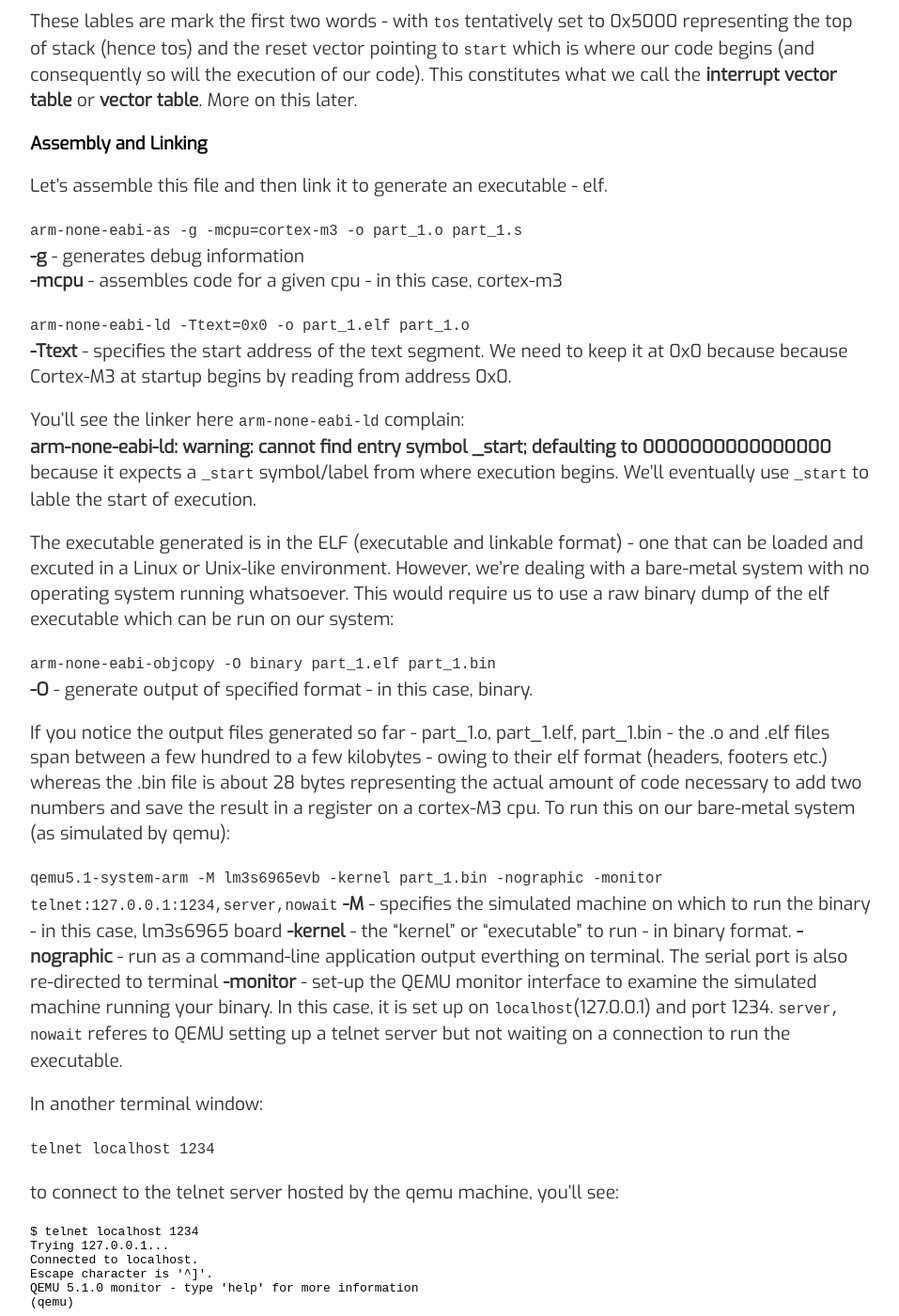
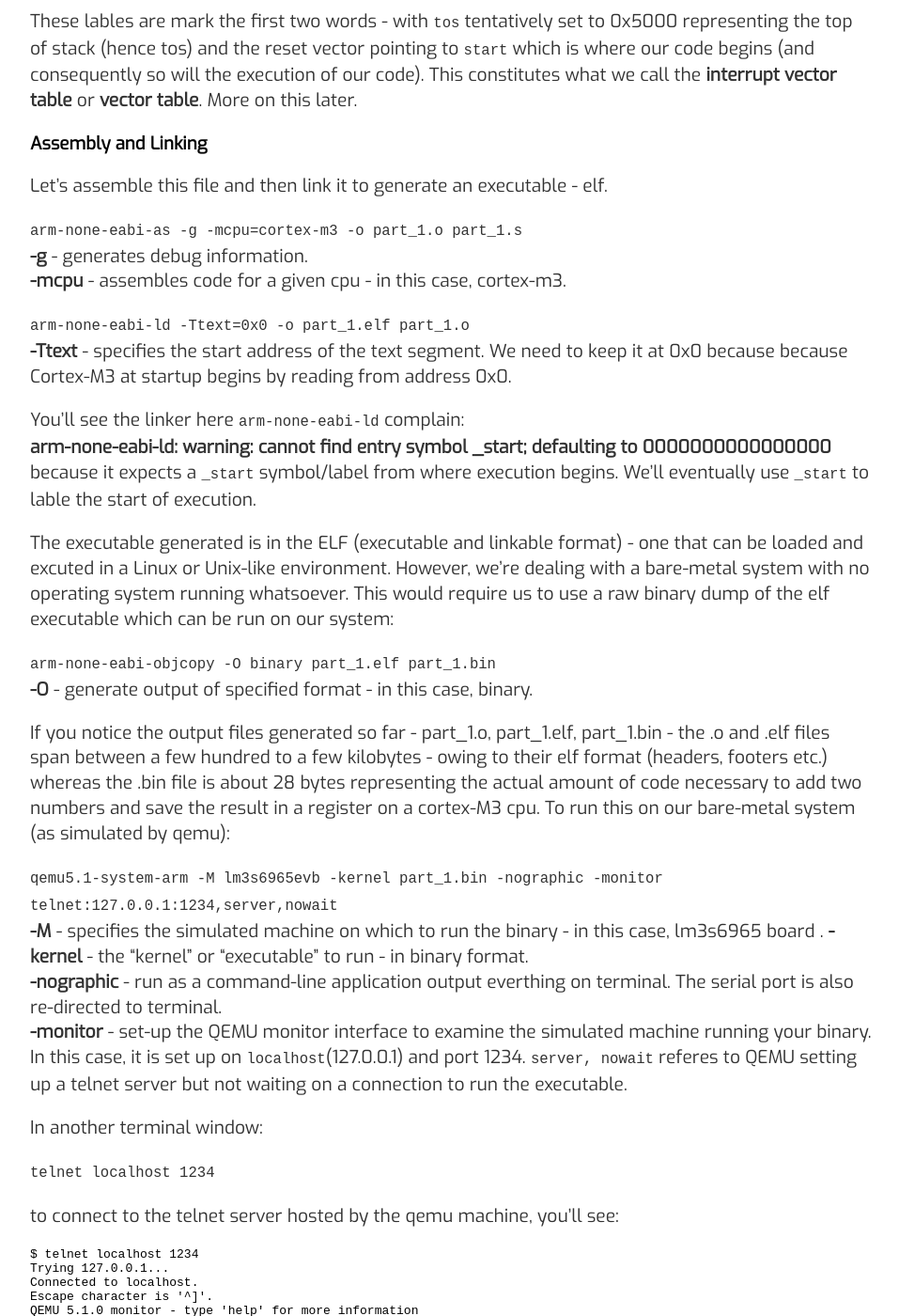
Before and after one commit to varun-venkatesh/varun-venkatesh.github.io, a Jekyll site: the page built from _posts/2020-09-28-bare-mtl-chapter2.md, in a window 1280 px wide and 1400 px high, scrolled down 1866 px. Shown: the whole window at 94% size, without its empty margins (160-1117 px from the left). Built offline with Jekyll 4.4.1, drawn with Linux system fonts in a browser that asks for light colours; some of the changed text lies outside the part shown.

````diff
--- a/_posts/2020-09-28-bare-mtl-chapter2.md
+++ b/_posts/2020-09-28-bare-mtl-chapter2.md
@@ -66,8 +66,8 @@
 Let's assemble this file and then link it to generate an executable - elf.
 
 ```arm-none-eabi-as -g -mcpu=cortex-m3 -o part_1.o part_1.s```
-**-g** - generates debug information
-**-mcpu** - assembles code for a given cpu - in this case, cortex-m3
+**-g** - generates debug information.
+**-mcpu** - assembles code for a given cpu - in this case, cortex-m3.
 
 ```arm-none-eabi-ld -Ttext=0x0 -o part_1.elf part_1.o```
 **-Ttext** - specifies the start address of the text segment. We need to keep it at 0x0 because because Cortex-M3 at startup begins by reading from address 0x0.
@@ -84,9 +84,9 @@
 If you notice the output files generated so far - part_1.o, part_1.elf, part_1.bin - the .o and .elf files span between a few hundred to a few kilobytes - owing to their elf format (headers, footers etc.) whereas the .bin file is about 28 bytes representing the actual amount of code necessary to add two numbers and save the result in a register on a cortex-M3 cpu. To run this on our bare-metal system (as simulated by qemu):
 
 ```qemu5.1-system-arm -M lm3s6965evb -kernel part_1.bin -nographic -monitor telnet:127.0.0.1:1234,server,nowait```
-**-M**  - specifies the simulated machine on which to run the binary - in this case, lm3s6965 board
+**-M**  - specifies the simulated machine on which to run the binary - in this case, lm3s6965 board  .
 **-kernel** - the "kernel" or "executable" to run - in binary format.
-**-nographic** - run as a command-line application output everthing on terminal. The serial port is also re-directed to terminal
+**-nographic** - run as a command-line application output everthing on terminal. The serial port is also re-directed to terminal.
 **-monitor** - set-up the QEMU monitor interface to examine the simulated machine running your binary. In this case, it is set up on ```localhost```(127.0.0.1) and port 1234. ```server, nowait``` referes to QEMU setting up a telnet server but not waiting on a connection to run the executable.
 
 In another terminal window:
@@ -122,9 +122,9 @@
 Earlier, we mentioned that on reset, the value at address 0x00000000 is copied onto the stack pointer ```R13``` and the value at address 0x00000004 is copied onto the program counter ```R15``` which is where execution will begin. We've seen the first statement in action. To see how execution begins at the address copied from 0x00000004, run the binary on QEMU but halt execution:
 
 ```qemu5.1-system-arm -s -S -M lm3s6965evb -kernel part_1.bin -nographic -serial /dev/null```
-**-S** - freeze (or stop) execution at startup
-**-s** - used instead of -gdb tcp::1234 or running gdbserver in the qemu prompt
-**-serial** - redirect serial output to a char device - in this case /dev/null
+**-S** - freeze (or stop) execution at startup.
+**-s** - used instead of -gdb tcp::1234 or running gdbserver in the qemu prompt.
+**-serial** - redirect serial output to a char device - in this case /dev/null.
 
 open up another terminal and run:
 
@@ -156,4 +156,5 @@
 pc             0x8	0x8 <start>
 xpsr           0x41000000	1090519040
 ```
+
 see how execution has stopped excatly at startup represented by label ```start``` which is also the value in the program counter ```R15```. You may say, how convenient that start of execution in my example is where I begin any assembly instruction at all. Well, if you don't believe me, move ```start``` to any other address or even change the ```reset``` label to point to another address and try examining the results via the debugger!
````
